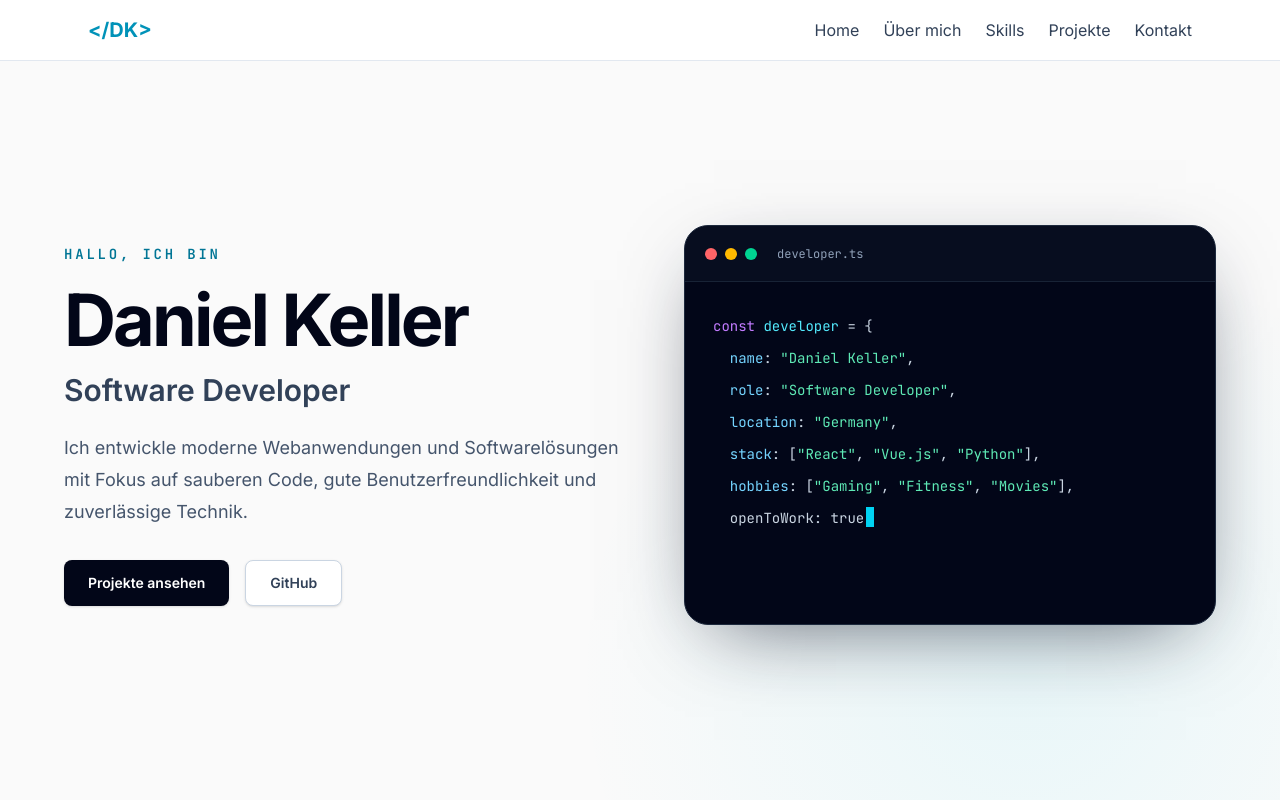
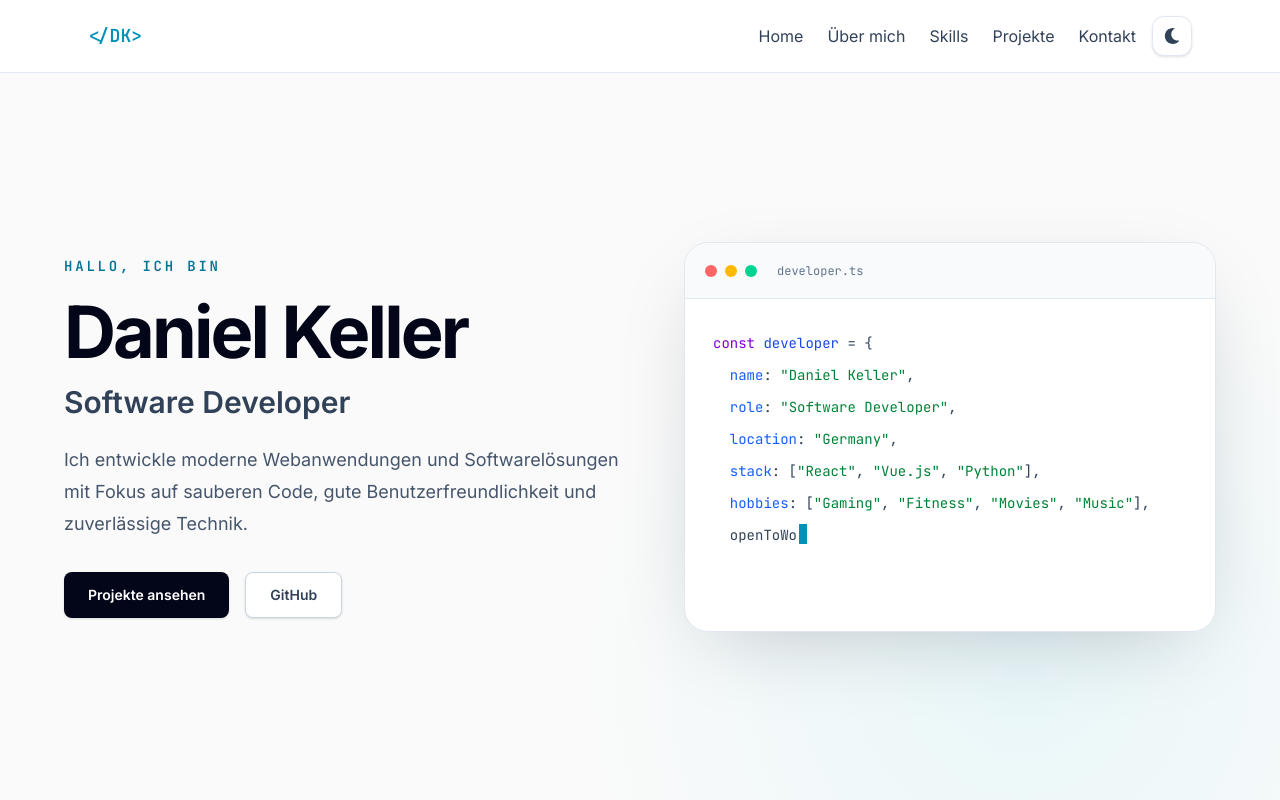
Before and after one commit to IXDemyx/portfolio, a React (Vite) app: page / in a window 1280 px wide. Shown: the top 800 px of the page. Built offline with nearby package versions, Linux system fonts and the light colour scheme.

Commit message:
Added dark mode

```diff
--- a/src/components/CodeWindow.tsx
+++ b/src/components/CodeWindow.tsx
@@ -3,8 +3,8 @@ import type { ReactNode } from "react";
 import profile from "../data/profile";
 
 interface CodeLine {
+  plainText: string;
   content: ReactNode;
-  plainText: string;
 }
 
 function CodeWindow() {
@@ -14,9 +14,15 @@ function CodeWindow() {
         plainText: "const developer = {",
         content: (
           <>
-          <span className="text-purple-400">const</span>{" "}
-          <span className="text-cyan-300">developer</span>{" "}
-          <span className="text-slate-300">= {"{"}</span>
+            <span className="text-purple-700 dark:text-purple-400">
+              const
+            </span>{" "}
+            <span className="text-blue-700 dark:text-cyan-300">
+              developer
+            </span>{" "}
+            <span className="text-slate-700 dark:text-slate-300">
+              = {"{"}
+            </span>
           </>
         ),
       },
@@ -25,10 +31,18 @@ function CodeWindow() {
         content: (
           <>
             {"  "}
-          <span className="text-sky-300">name</span>
-          <span className="text-slate-300">: </span>
-          <span className="text-emerald-300">"{profile.name}"</span>
-          <span className="text-slate-300">,</span>
+            <span className="text-blue-600 dark:text-sky-300">
+              name
+            </span>
+            <span className="text-slate-700 dark:text-slate-300">
+              :{" "}
+            </span>
+            <span className="text-green-700 dark:text-emerald-300">
+              "{profile.name}"
+            </span>
+            <span className="text-slate-700 dark:text-slate-300">
+              ,
+            </span>
           </>
         ),
       },
@@ -37,10 +51,18 @@ function CodeWindow() {
         content: (
           <>
             {"  "}
-          <span className="text-sky-300">role</span>
-          <span className="text-slate-300">: </span>
-          <span className="text-emerald-300">"{profile.title}"</span>
-          <span className="text-slate-300">,</span>
+            <span className="text-blue-600 dark:text-sky-300">
+              role
+            </span>
+            <span className="text-slate-700 dark:text-slate-300">
+              :{" "}
+            </span>
+            <span className="text-green-700 dark:text-emerald-300">
+              "{profile.title}"
+            </span>
+            <span className="text-slate-700 dark:text-slate-300">
+              ,
+            </span>
           </>
         ),
       },
@@ -49,10 +71,18 @@ function CodeWindow() {
         content: (
           <>
             {"  "}
-          <span className="text-sky-300">location</span>
-          <span className="text-slate-300">: </span>
-          <span className="text-emerald-300">"Germany"</span>
-          <span className="text-slate-300">,</span>
+            <span className="text-blue-600 dark:text-sky-300">
+              location
+            </span>
+            <span className="text-slate-700 dark:text-slate-300">
+              :{" "}
+            </span>
+            <span className="text-green-700 dark:text-emerald-300">
+              "Germany"
+            </span>
+            <span className="text-slate-700 dark:text-slate-300">
+              ,
+            </span>
           </>
         ),
       },
@@ -61,61 +91,115 @@ function CodeWindow() {
         content: (
           <>
             {"  "}
-      <span className="text-sky-300">stack</span>
-      <span className="text-slate-300">: [</span>
-      <span className="text-emerald-300">"React"</span>
-      <span className="text-slate-300">, </span>
-      <span className="text-emerald-300">"Vue.js"</span>
-      <span className="text-slate-300">, </span>
-      <span className="text-emerald-300">"Python"</span>
-      <span className="text-slate-300">],</span>
+            <span className="text-blue-600 dark:text-sky-300">
+              stack
+            </span>
+            <span className="text-slate-700 dark:text-slate-300">
+              : [
+            </span>
+            <span className="text-green-700 dark:text-emerald-300">
+              "React"
+            </span>
+            <span className="text-slate-700 dark:text-slate-300">
+              ,{" "}
+            </span>
+            <span className="text-green-700 dark:text-emerald-300">
+              "Vue.js"
+            </span>
+            <span className="text-slate-700 dark:text-slate-300">
+              ,{" "}
+            </span>
+            <span className="text-green-700 dark:text-emerald-300">
+              "Python"
+            </span>
+            <span className="text-slate-700 dark:text-slate-300">
+              ],
+            </span>
           </>
         ),
       },
       {
-  plainText: '  hobbies: ["Gaming", "Fitness", "Movies"],',
+        plainText:
+          '  hobbies: ["Gaming", "Fitness", "Movies", "Music"],',
         content: (
           <>
             {"  "}
-      <span className="text-sky-300">hobbies</span>
-      <span className="text-slate-300">: [</span>
-      <span className="text-emerald-300">"Gaming"</span>
-      <span className="text-slate-300">, </span>
-      <span className="text-emerald-300">"Fitness"</span>
-      <span className="text-slate-300">, </span>
-      <span className="text-emerald-300">"Movies"</span>
-      <span className="text-slate-300">],</span>
+            <span className="text-blue-600 dark:text-sky-300">
+              hobbies
+            </span>
+            <span className="text-slate-700 dark:text-slate-300">
+              : [
+            </span>
+            <span className="text-green-700 dark:text-emerald-300">
+              "Gaming"
+            </span>
+            <span className="text-slate-700 dark:text-slate-300">
+              ,{" "}
+            </span>
+            <span className="text-green-700 dark:text-emerald-300">
+              "Fitness"
+            </span>
+            <span className="text-slate-700 dark:text-slate-300">
+              ,{" "}
+            </span>
+            <span className="text-green-700 dark:text-emerald-300">
+              "Movies"
+            </span>
+            <span className="text-slate-700 dark:text-slate-300">
+              ,{" "}
+            </span>
+            <span className="text-green-700 dark:text-emerald-300">
+              "Music"
+            </span>
+            <span className="text-slate-700 dark:text-slate-300">
+              ],
+            </span>
           </>
         ),
       },
-
       {
         plainText: "  openToWork: true",
         content: (
           <>
             {"  "}
-          <span className="text-sky-300">openToWork</span>
-          <span className="text-slate-300">: </span>
-          <span className="text-orange-300">true</span>
+            <span className="text-blue-600 dark:text-sky-300">
+              openToWork
+            </span>
+            <span className="text-slate-700 dark:text-slate-300">
+              :{" "}
+            </span>
+            <span className="text-orange-600 dark:text-orange-300">
+              true
+            </span>
           </>
         ),
       },
       {
         plainText: "};",
-      content: <span className="text-slate-300">{"};"}</span>,
+        content: (
+          <span className="text-slate-700 dark:text-slate-300">
+            {"};"}
+          </span>
+        ),
       },
       {
         plainText: "export default developer;",
         content: (
           <>
-          <span className="text-purple-400">export default</span>{" "}
-          <span className="text-cyan-300">developer</span>
-          <span className="text-slate-300">;</span>
+            <span className="text-purple-700 dark:text-purple-400">
+              export default
+            </span>{" "}
+            <span className="text-blue-700 dark:text-cyan-300">
+              developer
+            </span>
+            <span className="text-slate-700 dark:text-slate-300">
+              ;
+            </span>
           </>
         ),
       },
     ],
-  [profile.name, profile.title],
+    [],
   );
 
   const [visibleLines, setVisibleLines] = useState(0);
@@ -135,7 +219,6 @@ function CodeWindow() {
     }
 
     let timeoutId: ReturnType<typeof setTimeout>;
-
     const currentLine = lines[visibleLines];
 
     if (!currentLine) {
@@ -145,11 +228,11 @@ function CodeWindow() {
 
     if (visibleCharacters < currentLine.plainText.length) {
       timeoutId = setTimeout(() => {
-        setVisibleCharacters((value) => value + 1);
+        setVisibleCharacters((current) => current + 1);
       }, 28);
     } else {
       timeoutId = setTimeout(() => {
-        setVisibleLines((value) => value + 1);
+        setVisibleLines((current) => current + 1);
         setVisibleCharacters(0);
       }, 120);
     }
@@ -158,43 +241,69 @@ function CodeWindow() {
   }, [lines, visibleLines, visibleCharacters]);
 
   return (
-    <div className="h-100 overflow-hidden rounded-3xl border border-slate-800 bg-slate-950 shadow-[0_25px_80px_-30px_rgba(15,23,42,0.7)]">
-      <div className="flex h-14 items-center gap-2 border-b border-slate-800/80 bg-slate-900/40 px-5">
+    <div
+      className="
+        h-[390px] overflow-hidden rounded-3xl border
+        border-slate-200 bg-white
+        shadow-[0_25px_80px_-30px_rgba(15,23,42,0.25)]
+        transition-colors duration-300
+        dark:border-slate-700 dark:bg-slate-950
+        dark:shadow-[0_25px_80px_-30px_rgba(34,211,238,0.25)]
+      "
+    >
+      <div
+        className="
+          flex h-14 items-center gap-2 border-b
+          border-slate-200 bg-slate-50 px-5
+          transition-colors duration-300
+          dark:border-slate-800 dark:bg-slate-900/50
+        "
+      >
         <span className="h-3 w-3 rounded-full bg-red-400" />
         <span className="h-3 w-3 rounded-full bg-amber-400" />
         <span className="h-3 w-3 rounded-full bg-emerald-400" />
 
-        <span className="ml-3 font-mono text-xs text-slate-400">
+        <span className="ml-3 font-mono text-xs text-slate-500 dark:text-slate-400">
           developer.ts
         </span>
       </div>
 
-      <div className="h-84 overflow-hidden p-7 font-mono text-sm leading-8">
+      <div className="h-[336px] overflow-hidden p-7 font-mono text-sm leading-8">
         {lines.map((line, index) => {
           const isCompleted = index < visibleLines;
           const isCurrent = index === visibleLines;
+          const isLastLine = index === lines.length - 1;
 
           return (
-            <div key={line.plainText} className="min-h-8 whitespace-pre">
+            <div
+              key={`${index}-${line.plainText}`}
+              className="min-h-8 whitespace-pre"
+            >
               {isCompleted && line.content}
 
               {isCurrent && (
                 <>
-                  <span className="text-slate-300">
+                  <span className="text-slate-700 dark:text-slate-300">
                     {line.plainText.slice(0, visibleCharacters)}
                   </span>
 
                   <span
                     aria-hidden="true"
-                    className="ml-0.5 inline-block h-5 w-2 translate-y-1 bg-cyan-400"
+                    className="
+                      ml-0.5 inline-block h-5 w-2 translate-y-1
+                      bg-cyan-600 dark:bg-cyan-400
+                    "
                   />
                 </>
               )}
 
-              {finished && index === lines.length - 1 && (
+              {finished && isLastLine && (
                 <span
                   aria-hidden="true"
-                  className="ml-0.5 inline-block h-5 w-2 translate-y-1 animate-pulse bg-cyan-400"
+                  className="
+                    ml-0.5 inline-block h-5 w-2 translate-y-1
+                    animate-pulse bg-cyan-600 dark:bg-cyan-400
+                  "
                 />
               )}
             </div>
--- a/src/components/Navbar.tsx
+++ b/src/components/Navbar.tsx
@@ -1,7 +1,10 @@
 import { useState } from "react";
+import { FaMoon, FaSun } from "react-icons/fa";
+import { useTheme } from "../hooks/useTheme";
 
 function Navbar() {
   const [menuOpen, setMenuOpen] = useState(false);
+  const { theme, toggleTheme } = useTheme();
 
   const links = [
     { label: "Home", href: "#home" },
@@ -12,18 +15,22 @@ function Navbar() {
   ];
 
   return (
-    <header className="sticky top-0 z-50 border-b border-slate-200 bg-white/90 backdrop-blur">
+    <header className="sticky top-0 z-50 border-b border-slate-200 bg-white/90 backdrop-blur transition-colors dark:border-slate-800 dark:bg-slate-950/85">
       <div className="mx-auto flex max-w-6xl items-center justify-between px-6 py-4">
-        <a href="#home" className="text-xl font-bold text-cyan-600">
+        <a
+          href="#home"
+          className="font-mono text-lg font-bold text-cyan-600 dark:text-cyan-400"
+        >
           {"</DK>"}
         </a>
 
-        <nav className="hidden gap-6 text-slate-700 md:flex">
+        <div className="flex items-center gap-4">
+          <nav className="hidden gap-6 text-slate-700 md:flex dark:text-slate-300">
             {links.map((link) => (
               <a
                 key={link.href}
                 href={link.href}
-              className="transition hover:text-cyan-600"
+                className="transition hover:text-cyan-600 dark:hover:text-cyan-400"
               >
                 {link.label}
               </a>
@@ -32,24 +39,42 @@ function Navbar() {
 
           <button
             type="button"
+            onClick={toggleTheme}
+            aria-label={
+              theme === "dark"
+                ? "Helles Design aktivieren"
+                : "Dunkles Design aktivieren"
+            }
+            className="flex h-10 w-10 items-center justify-center rounded-xl border border-slate-200 bg-white text-slate-700 shadow-sm transition hover:border-cyan-400 hover:text-cyan-600 dark:border-slate-700 dark:bg-slate-900 dark:text-slate-300 dark:hover:border-cyan-400 dark:hover:text-cyan-400"
+          >
+            {theme === "dark" ? (
+              <FaSun aria-hidden="true" />
+            ) : (
+              <FaMoon aria-hidden="true" />
+            )}
+          </button>
+
+          <button
+            type="button"
             onClick={() => setMenuOpen((open) => !open)}
-          className="rounded-lg border border-slate-300 px-3 py-2 text-slate-700 md:hidden"
+            className="rounded-lg border border-slate-300 px-3 py-2 text-slate-700 md:hidden dark:border-slate-700 dark:text-slate-300"
             aria-label="Navigation öffnen"
             aria-expanded={menuOpen}
           >
             {menuOpen ? "✕" : "☰"}
           </button>
         </div>
+      </div>
 
       {menuOpen && (
-        <nav className="border-t border-slate-200 bg-white px-6 py-4 md:hidden">
+        <nav className="border-t border-slate-200 bg-white px-6 py-4 md:hidden dark:border-slate-800 dark:bg-slate-950">
           <div className="mx-auto flex max-w-6xl flex-col gap-4">
             {links.map((link) => (
               <a
                 key={link.href}
                 href={link.href}
                 onClick={() => setMenuOpen(false)}
-                className="text-slate-700 transition hover:text-cyan-600"
+                className="text-slate-700 transition hover:text-cyan-600 dark:text-slate-300 dark:hover:text-cyan-400"
               >
                 {link.label}
               </a>
--- a/src/components/SectionHeading.tsx
+++ b/src/components/SectionHeading.tsx
@@ -11,16 +11,16 @@ function SectionHeading({
 }: SectionHeadingProps) {
   return (
     <div className="mb-10 max-w-3xl">
-      <p className="mb-3 font-mono text-sm font-semibold uppercase tracking-[0.2em] text-cyan-700">
+      <p className="mb-3 font-mono text-sm font-semibold uppercase tracking-[0.2em] text-cyan-700 dark:text-cyan-400">
         {subtitle}
       </p>
 
-      <h2 className="text-3xl font-bold tracking-tight text-slate-950 sm:text-4xl">
+      <h2 className="text-3xl font-bold tracking-tight text-slate-950 sm:text-4xl dark:text-white">
         {title}
       </h2>
 
       {description && (
-        <p className="mt-4 text-lg leading-8 text-slate-600">
+        <p className="mt-4 text-lg leading-8 text-slate-600 dark:text-slate-400" >
           {description}
         </p>
       )}
--- /dev/null
+++ b/src/hooks/useTheme.ts
@@ -0,0 +1,37 @@
+import { useEffect, useState } from "react";
+
+type Theme = "light" | "dark";
+
+function getInitialTheme(): Theme {
+  const savedTheme = localStorage.getItem("theme");
+
+  if (savedTheme === "light" || savedTheme === "dark") {
+    return savedTheme;
+  }
+
+  return window.matchMedia("(prefers-color-scheme: dark)").matches
+    ? "dark"
+    : "light";
+}
+
+export function useTheme() {
+  const [theme, setTheme] = useState<Theme>(getInitialTheme);
+
+  useEffect(() => {
+    const root = document.documentElement;
+
+    root.classList.toggle("dark", theme === "dark");
+    localStorage.setItem("theme", theme);
+  }, [theme]);
+
+  const toggleTheme = () => {
+    setTheme((currentTheme) =>
+      currentTheme === "light" ? "dark" : "light",
+    );
+  };
+
+  return {
+    theme,
+    toggleTheme,
+  };
+}
--- a/src/index.css
+++ b/src/index.css
@@ -1,5 +1,5 @@
 @import "tailwindcss";
-
+@custom-variant dark (&:where(.dark, .dark *));
 @theme {
   --font-sans: "Inter", sans-serif;
   --font-mono: "JetBrains Mono", monospace;
@@ -30,9 +30,34 @@ body {
   min-width: 320px;
   min-height: 100vh;
   background:
-    radial-gradient(circle at 80% 20%, rgb(34 211 238 / 0.08), transparent 28rem),
-    radial-gradient(circle at 10% 70%, rgb(15 23 42 / 0.04), transparent 24rem),
+    radial-gradient(
+      circle at 80% 20%,
+      rgb(34 211 238 / 0.08),
+      transparent 28rem
+    ),
     #fafafa;
+  transition:
+    color 200ms ease,
+    background-color 200ms ease;
+}
+
+html.dark {
+  color-scheme: dark;
+}
+
+html.dark body {
+  background:
+    radial-gradient(
+      circle at 80% 20%,
+      rgb(34 211 238 / 0.1),
+      transparent 30rem
+    ),
+    radial-gradient(
+      circle at 15% 70%,
+      rgb(59 130 246 / 0.06),
+      transparent 26rem
+    ),
+    #0f172a;
 }
 a,
 button {
--- a/src/sections/About.tsx
+++ b/src/sections/About.tsx
@@ -10,7 +10,7 @@ function About() {
             title="Softwareentwicklung mit Interesse an modernen Technologien"
           />
 
-          <div className="space-y-4 text-lg leading-8 text-slate-600">
+          <div className="space-y-4 text-lg leading-8 text-slate-600 dark:text-slate-400">
             <p>
               Ich beschäftige mich mit Webentwicklung und Softwareentwicklung
               und arbeite gerne mit modernen Technologien wie React, Vue.js,
--- a/src/sections/Contact.tsx
+++ b/src/sections/Contact.tsx
@@ -6,7 +6,7 @@ function Contact() {
   return (
     <section id="contact" className="px-6 py-20">
       <div className="mx-auto max-w-6xl">
-        <div className="rounded-2xl border border-slate-200 bg-slate-50 px-6 py-12 sm:px-10">
+        <div className="rounded-2xl border border-slate-200 bg-slate-50 px-6 py-12 transition-colors sm:px-10 dark:border-slate-800 dark:bg-slate-900">
           <SectionHeading
             subtitle="Kontakt"
             title="Lass uns miteinander sprechen"
--- a/src/sections/Hero.tsx
+++ b/src/sections/Hero.tsx
@@ -10,19 +10,19 @@ function Hero() {
     >
       <div className="mx-auto grid w-full max-w-6xl gap-8 lg:grid-cols-[1.05fr_0.95fr] lg:items-center">
         <div className="max-w-xl">
-          <p className="font-mono text-sm font-semibold uppercase tracking-[0.2em] text-cyan-700">
+          <p className="font-mono text-sm font-semibold uppercase tracking-[0.2em] text-cyan-700 dark:text-cyan-400">
             Hallo, ich bin
           </p>
 
-          <h1 className="mt-5 text-5xl font-bold tracking-[-0.04em] text-slate-950 sm:text-6xl lg:text-7xl">
+          <h1 className="mt-5 text-5xl font-bold tracking-[-0.04em] text-slate-950 dark:text-white sm:text-6xl lg:text-7xl">
             {profile.name}
           </h1>
 
-          <h2 className="mt-4 text-2xl font-semibold text-slate-700 sm:text-3xl">
+          <h2 className="mt-4 text-2xl font-semibold text-slate-700 dark:text-slate-200 sm:text-3xl">
             {profile.title}
           </h2>
 
-          <p className="mt-6 max-w-xl text-lg leading-8 text-slate-600">
+          <p className="mt-6 max-w-xl text-lg leading-8 text-slate-600 dark:text-slate-400">
             {profile.description}
           </p>
 
@@ -36,7 +36,7 @@ function Hero() {
         </div>
 
         <div className="relative hidden lg:block">
-          <div className="absolute inset-0 -z-10 scale-90 rounded-full bg-cyan-300/30 blur-3xl" />
+          <div className="absolute inset-0 -z-10 scale-90 rounded-full bg-cyan-300/20 blur-3xl dark:bg-cyan-400/15" />
 
           <CodeWindow />
         </div>
```
Also changed, not shown: src/components/Button.tsx (+6 -5 lines), src/components/ProjectCard.tsx (+7 -10 lines), src/components/SkillCard.tsx (+4 -4 lines). Lines whose indentation alone changed are shown as unchanged.
